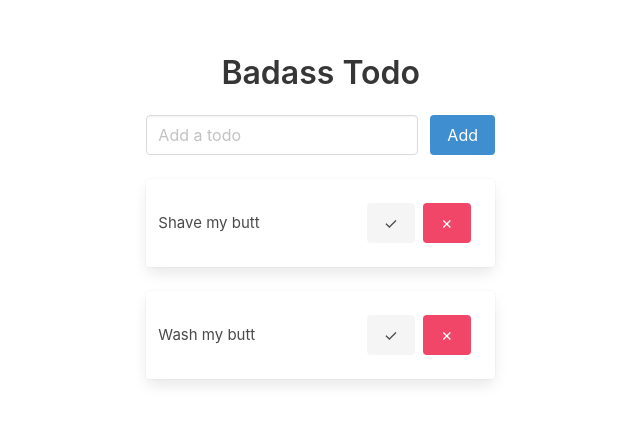
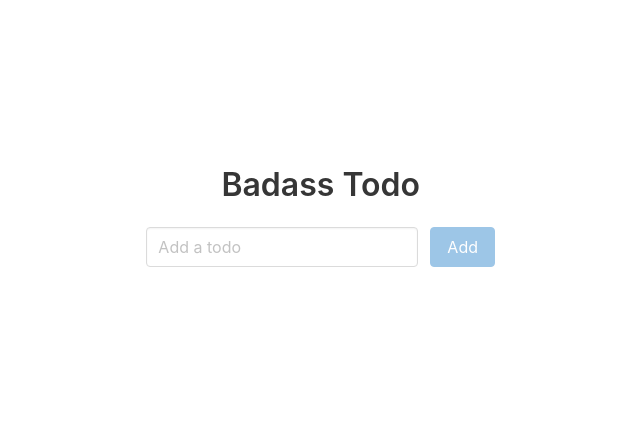
Before and after one commit to korbal/vue3-firebase9-tut, a Vue app: page / in a window 1280 px wide. Shown: the part 171-594 px from the top of the page, without its empty margins (125-765 px from the left). Built offline with nearby package versions, Linux system fonts and the light colour scheme.

Commit message:
add todo done

```diff
--- a/package.json
+++ b/package.json
@@ -8,6 +8,7 @@
   },
   "dependencies": {
     "bulma": "^0.9.4",
+    "uuid": "^8.3.2",
     "vue": "^3.2.37"
   },
   "devDependencies": {
--- a/src/App.vue
+++ b/src/App.vue
@@ -1,17 +1,32 @@
 <template>
 
   <div class="badass-todo">
-    <div class="title has-text-centered">Badass Todo</div>
+    <div class="title has-text-centered">
+      Badass Todo
+    </div>
+
+    <!-- adding v-model to the input bings it to the ref -->
+    <form
+      @submit.prevent="addTodo"
+    >
       <div class="field is-grouped mb-5">
         <p class="control is-expanded">
-    <input class="input" type="text" placeholder="Add a todo">
+          <input
+            v-model="newTodoContent"
+            class="input"
+            placeholder="Add a todo"
+            type="text"
+          >
         </p>
         <p class="control">
-    <a class="button is-info">
-      Add
-    </a>
+         <button
+            :disabled="!newTodoContent"
+            class="button is-info">Add
+           </button>
         </p>
       </div>
+    </form>
+
 
   <div
   v-for="todo in todos"
@@ -41,22 +56,52 @@
 <script setup>
 
 // imports
-import {ref} from 'vue'
+import {ref} from 'vue';
+// imported uuid with npm temporarily, before hooking it up to firebase
+import { v4 as uuidv4 } from 'uuid';
 
 //todos
 
 const todos = ref([
-  {
-    id: 'id1',
-    content: 'Shave my butt',
-    done: false
-  },
-  {
-    id: 'id2',
-    content: 'Wash my butt',
-    done: false }
+  // {
+  //   id: 'id1',
+  //   content: 'Shave my butt',
+  //   done: false
+  // },
+  // {
+  //   id: 'id2',
+  //   content: 'Wash my butt',
+  //   done: false }
 
 ])
+
+
+// add todo
+
+//setting up a ref for the user input to grab. then setting the value to the input value by adding a v-model to the input up above.
+const newTodoContent = ref('')
+
+const addTodo = () => {
+  const newTodo = {
+    id: uuidv4(), //uuidv4 is a npm package that generates a random id
+    content: newTodoContent.value,
+    done: false
+  }
+  //console.log('newTodo', newTodo)
+  // pushing the newTodo to the todos array (the beginning)
+  todos.value.unshift(newTodo)
+  // clearing the input field
+  newTodoContent.value = ''
+  //focus on the input field
+  focusInputField()
+
+
+}
+
+const focusInputField = () => {
+   const inputField = document.querySelector('.input')
+    inputField.focus()
+}
 
 </script>
 
```
Also changed, not shown: 1 other file (tests, documents, lock files or other folders). Lines whose indentation alone changed are shown as unchanged.
